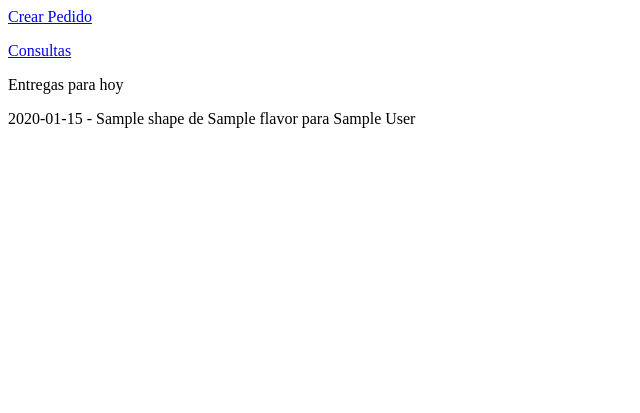
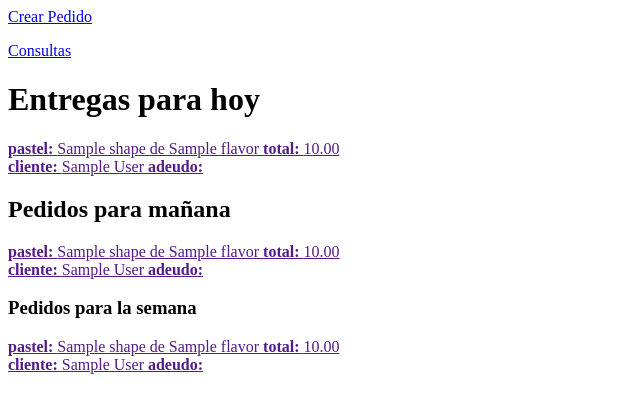
Before and after one commit to luase/rossfender, a Django app: template rossfender/orders/templates/orders/index.html in a window 1280 px wide. Shown: the top 413 px of the page, without its empty margins (0-640 px from the left). Run offline with Django 3.2, Linux system fonts and the light colour scheme; the template is opened without the code that fills it: values that come from a table or form of the project are taken from there, others are empty; tables that the repository leaves empty hold one stand-in row (values such as "Sample post").

Commit message:
Order Index beta ready

```diff
--- a/rossfender/orders/templates/orders/_orders.html
+++ /dev/null
@@ -1,3 +0,0 @@
-{% for order in order_list %}
-<p>{{ order }}</p>
-{% endfor %}
--- a/rossfender/orders/templates/orders/index.html
+++ b/rossfender/orders/templates/orders/index.html
@@ -1,4 +1,8 @@
 <p><a href="{% url 'orders:create_order' %}">Crear Pedido</a></p>
 <p><a href="{% url 'orders:consult' %}">Consultas</a></p>
-<p>Entregas para hoy</p>
-{% include "orders/_orders.html" with order_list=orders_for_today %}
+<h1>Entregas para hoy</h1>
+{% include "orders/orders.html" with order_list=todays_orders %}
+<h2>Pedidos para mañana</h2>
+{% include "orders/orders.html" with order_list=tomorrows_orders %}
+<h3>Pedidos para la semana</h3>
+{% include "orders/orders.html" with order_list=relevant_orders %}
--- /dev/null
+++ b/rossfender/orders/templates/orders/order_small.html
@@ -0,0 +1,12 @@
+<a href="">
+    <div>
+        <div>
+            <strong>pastel: </strong>{{ order.shape }} de {{ order.flavor }}
+            <strong>total: </strong>{{ order.price }}
+        </div>
+        <div>
+            <strong>cliente: </strong>{{ order.client }}
+            <strong>adeudo: </strong>
+        </div>
+    </div>
+</a>
--- /dev/null
+++ b/rossfender/orders/templates/orders/orders.html
@@ -0,0 +1,9 @@
+{% if order_list %}
+    {% for order in order_list %}
+    {% include "orders/order_small.html" with order=order%}
+    {% endfor %}
+{% else %}
+
+    <p>No hay ordenes.</p>
+
+{% endif %}
--- a/rossfender/orders/urls.py
+++ b/rossfender/orders/urls.py
@@ -8,4 +8,5 @@ urlpatterns = [
 path('', views.index_view, name='index'),
 path('create/', views.create_order, name='create_order'),
 path('consult/', views.consult, name='consult'),
+path('order/<int:pk>/', views.order_view, name='order'),
 ]
```
Also changed, not shown: rossfender/orders/views.py (+9 -2 lines).
